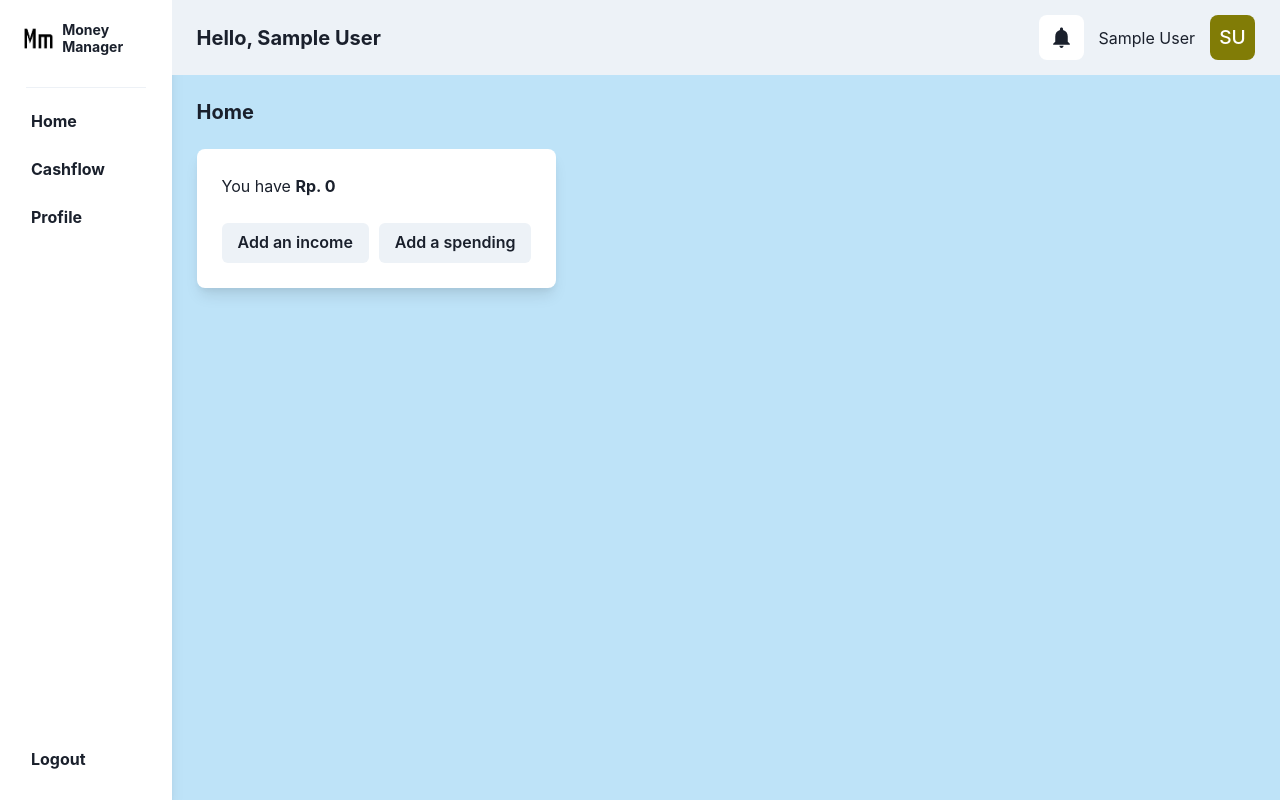
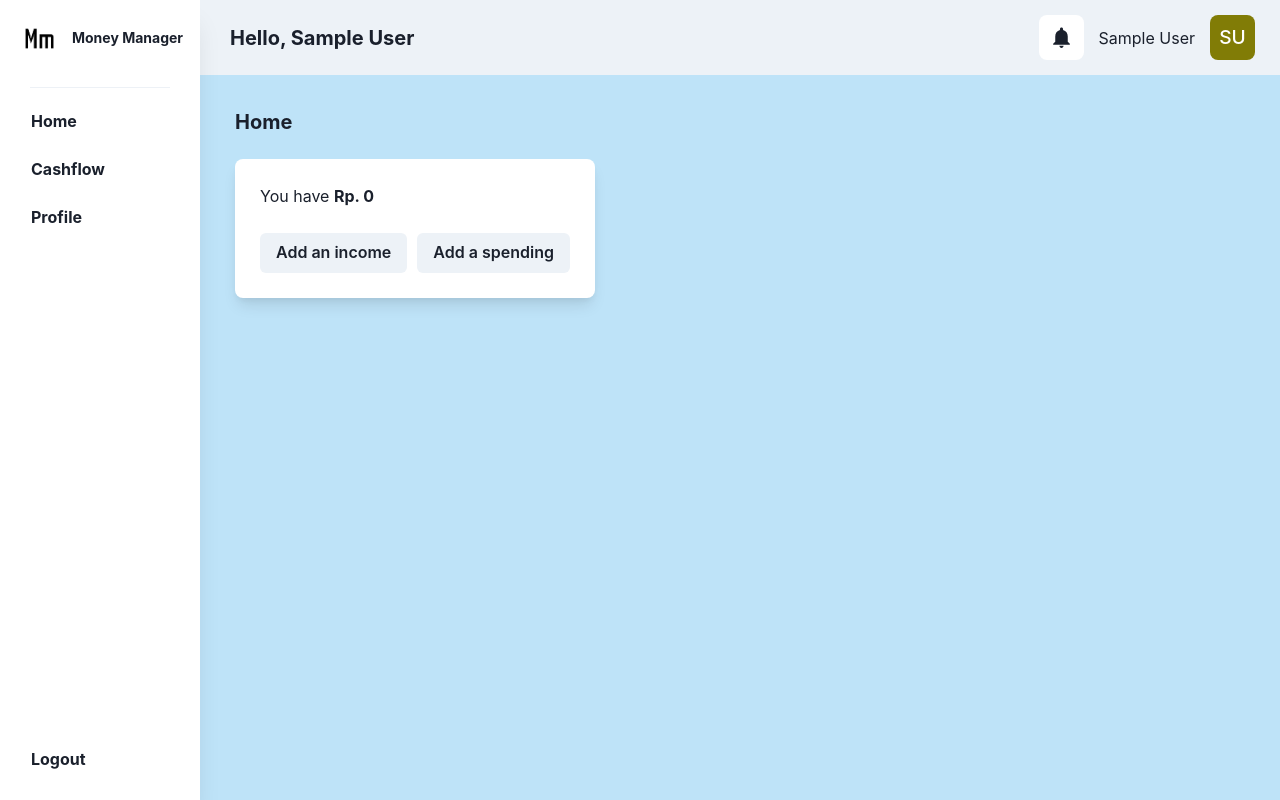
Before and after one commit to taufiqmahdi/money-manager, a React (Create React App) app: page /#/ in a window 1280 px wide. Built offline with nearby package versions, Linux system fonts and the light colour scheme; no server answers; sample sign-in values are in the browser's storage.

Commit message:
update layout
fixed layouting and add separate component for navbar

```diff
--- /dev/null
+++ b/src/pages/Component/Navbar.js
@@ -0,0 +1,169 @@
+import { Divider, Flex, Heading, Image, Avatar } from "@chakra-ui/react";
+import { BellIcon } from "@chakra-ui/icons";
+import React from "react";
+import { Link } from "react-router-dom";
+
+const Navbar = ({ user, onUserChange }) => {
+  const handleUserChange = (user) => {
+    onUserChange(user);
+  };
+
+  const logout = () => {
+    localStorage.removeItem("user");
+    handleUserChange("");
+  };
+
+  return (
+    <Flex>
+      <Flex
+        className="navbar"
+        align="center"
+        bgColor="white"
+        justify="space-between"
+        w="200px"
+        h="100vh"
+        direction="column"
+        boxShadow="xl"
+        pos="fixed"
+        left="0"
+        zIndex="30"
+        display={{ base: "none", lg: "flex" }}
+      >
+        <Flex direction="column" w="100%" align="center" h="100%">
+          <Flex
+            align="center"
+            justify="center"
+            fontSize="lg"
+            m={4}
+            borderRadius={8}
+            h="75px"
+          >
+            <Link to="/">
+              <Image
+                src="icon.png"
+                alt="mm-icon"
+                fit="contain"
+                h="45px"
+                w="45px"
+                mr="10px"
+              />
+            </Link>
+            <Link to="/">
+              <Heading as="h3" size="xs">
+                Money Manager
+              </Heading>
+            </Link>
+          </Flex>
+          <Divider w="70%" my="10px" />
+          <Flex direction="column" w="100%" h="100%" justify="flex-start">
+            <Flex direction="column" w="100%">
+              <Link to="/">
+                <Flex
+                  p="15px"
+                  mx={4}
+                  // borderRadius={8}
+                  h="3rem"
+                  align="center"
+                  justify="flex-start"
+                >
+                  <Heading as="h3" size="sm">
+                    Home
+                  </Heading>
+                </Flex>
+              </Link>
+            </Flex>
+            <Flex direction="column" w="100%">
+              <Link to="/cashflow">
+                <Flex
+                  p="15px"
+                  mx={4}
+                  // borderRadius={8}
+                  h="3rem"
+                  align="center"
+                  justify="flex-start"
+                >
+                  <Heading as="h3" size="sm">
+                    Cashflow
+                  </Heading>
+                </Flex>
+              </Link>
+            </Flex>
+            <Flex direction="column" w="100%">
+              <Link to="/profile">
+                <Flex
+                  p="15px"
+                  mx={4}
+                  // borderRadius={8}
+                  h="3rem"
+                  align="center"
+                  justify="flex-start"
+                >
+                  <Heading as="h3" size="sm">
+                    Profile
+                  </Heading>
+                </Flex>
+              </Link>
+            </Flex>
+          </Flex>
+          <Flex direction="column" w="100%" h="100%" justify="flex-end">
+            {/* <Link to="/login"> */}
+            <Flex
+              as="button"
+              p="15px"
+              m={4}
+              // borderRadius={8}
+              h="3rem"
+              align="center"
+              justify="flex-start"
+              onClick={logout}
+            >
+              <Heading as="h3" size="sm">
+                Logout
+              </Heading>
+            </Flex>
+            {/* </Link> */}
+          </Flex>
+        </Flex>
+      </Flex>
+      <Flex
+        bgColor="gray.100"
+        align="center"
+        justify="space-between"
+        h="75px"
+        p="25px"
+        w="100%"
+        pos="fixed"
+        pl="230px"
+      >
+        <Flex fontSize="xl" fontWeight="bold">
+          Hello, {user.firstName + " " + user.lastName}
+        </Flex>
+        <Flex align="center">
+          <Flex
+            mr="15px"
+            h="45px"
+            w="45px"
+            borderRadius="8px"
+            bgColor="white"
+            align="center"
+            justify="center"
+          >
+            <BellIcon w="25px" h="25px" />
+          </Flex>
+          <Flex mr="15px">{user.firstName + " " + user.lastName}</Flex>
+          <Flex>
+            <Avatar
+              name={user.firstName + " " + user.lastName}
+              // src="https://bit.ly/dan-abramov"
+              borderRadius="8px"
+              h="45px"
+              w="45px"
+            />
+          </Flex>
+        </Flex>
+      </Flex>
+    </Flex>
+  );
+};
+
+export default Navbar;
--- a/src/pages/Dashboard/Dashboard.js
+++ b/src/pages/Dashboard/Dashboard.js
@@ -7,6 +7,7 @@ import {
   // useLocation,
 } from "react-router-dom";
 import React, { useEffect, useState } from "react";
+import Navbar from "../Component/Navbar";
 
 const Dashboard = () => {
   const API_URL = "http://localhost:4001/api/users/";
@@ -20,6 +21,9 @@ const Dashboard = () => {
   // user = user ? user : null;
   // user = user ? user : null;
   // console.log(user);
+  const handleUserChange = (user) => {
+    setUser(user);
+  };
 
   const getUserData = async () => {
     var myHeaders = new Headers();
@@ -78,149 +82,22 @@ const Dashboard = () => {
   }, []);
 
   return (
-    <Flex direction="row" bgColor="blue.100">
+    <Flex
+      direction="row"
+      bgColor="blue.100"
+      minW="100vw"
+      w="100%"
+      minH="100vh"
+      h="100%"
+    >
+      <Navbar user={user} onUserChange={handleUserChange} />
       <Flex
-        className="navbar"
-        align="center"
-        bgColor="white"
-        justify="space-between"
-        maxW="200px"
-        h="100vh"
         direction="column"
-        boxShadow="lg"
+        w="100%"
+        pl={{ base: "0px", lg: "200px" }}
+        pt={{ base: "0px", lg: "75px" }}
       >
-        <Flex direction="column" w="100%" align="center" h="100%">
-          <Flex
-            align="center"
-            justify="center"
-            fontSize="lg"
-            m={4}
-            borderRadius={8}
-            h="75px"
-          >
-            <Link to="/">
-              <Image
-                src="icon.png"
-                alt="mm-icon"
-                fit="contain"
-                h="45px"
-                w="45px"
-                mr="10px"
-              />
-            </Link>
-            <Link to="/">
-              <Heading as="h3" size="xs">
-                Money Manager
-              </Heading>
-            </Link>
-          </Flex>
-          <Divider w="70%" my="10px" />
-          <Flex direction="column" w="100%" h="100%" justify="flex-start">
-            <Flex direction="column" w="100%">
-              <Link to="/">
-                <Flex
-                  p="15px"
-                  mx={4}
-                  // borderRadius={8}
-                  h="3rem"
-                  align="center"
-                  justify="flex-start"
-                >
-                  <Heading as="h3" size="sm">
-                    Home
-                  </Heading>
-                </Flex>
-              </Link>
-            </Flex>
-            <Flex direction="column" w="100%">
-              <Link to="/cashflow">
-                <Flex
-                  p="15px"
-                  mx={4}
-                  // borderRadius={8}
-                  h="3rem"
-                  align="center"
-                  justify="flex-start"
-                >
-                  <Heading as="h3" size="sm">
-                    Cashflow
-                  </Heading>
-                </Flex>
-              </Link>
-            </Flex>
-            <Flex direction="column" w="100%">
-              <Link to="/profile">
-                <Flex
-                  p="15px"
-                  mx={4}
-                  // borderRadius={8}
-                  h="3rem"
-                  align="center"
-                  justify="flex-start"
-                >
-                  <Heading as="h3" size="sm">
-                    Profile
-                  </Heading>
-                </Flex>
-              </Link>
-            </Flex>
-          </Flex>
-          <Flex direction="column" w="100%" h="100%" justify="flex-end">
-            {/* <Link to="/login"> */}
-            <Flex
-              as="button"
-              p="15px"
-              m={4}
-              // borderRadius={8}
-              h="3rem"
-              align="center"
-              justify="flex-start"
-              onClick={logout}
-            >
-              <Heading as="h3" size="sm">
-                Logout
-              </Heading>
-            </Flex>
-            {/* </Link> */}
-          </Flex>
-        </Flex>
-      </Flex>
-      <Flex direction="column" w="100%">
-        <Flex
-          bgColor="gray.100"
-          align="center"
-          justify="space-between"
-          h="75px"
-          p="25px"
-        >
-          <Flex fontSize="xl" fontWeight="bold">
-            Hello, {user.firstName + " " + user.lastName}
-          </Flex>
-          <Flex align="center">
-            <Flex
-              mr="15px"
-              h="45px"
-              w="45px"
-              borderRadius="8px"
-              bgColor="white"
-              align="center"
-              justify="center"
-            >
-              <BellIcon w="25px" h="25px" />
-            </Flex>
-            <Flex mr="15px">{user.firstName + " " + user.lastName}</Flex>
-            <Flex>
-              <Avatar
-                name={user.firstName + " " + user.lastName}
-                // src="https://bit.ly/dan-abramov"
-                borderRadius="8px"
-                h="45px"
-                w="45px"
-              />
-            </Flex>
-          </Flex>
-        </Flex>
-        <Flex className="main" p="25px" direction="column">
+        <Flex className="main" p="35px" direction="column">
           <Outlet context={[user, getUserData]} /> {/*token*/}
         </Flex>
       </Flex>
```
